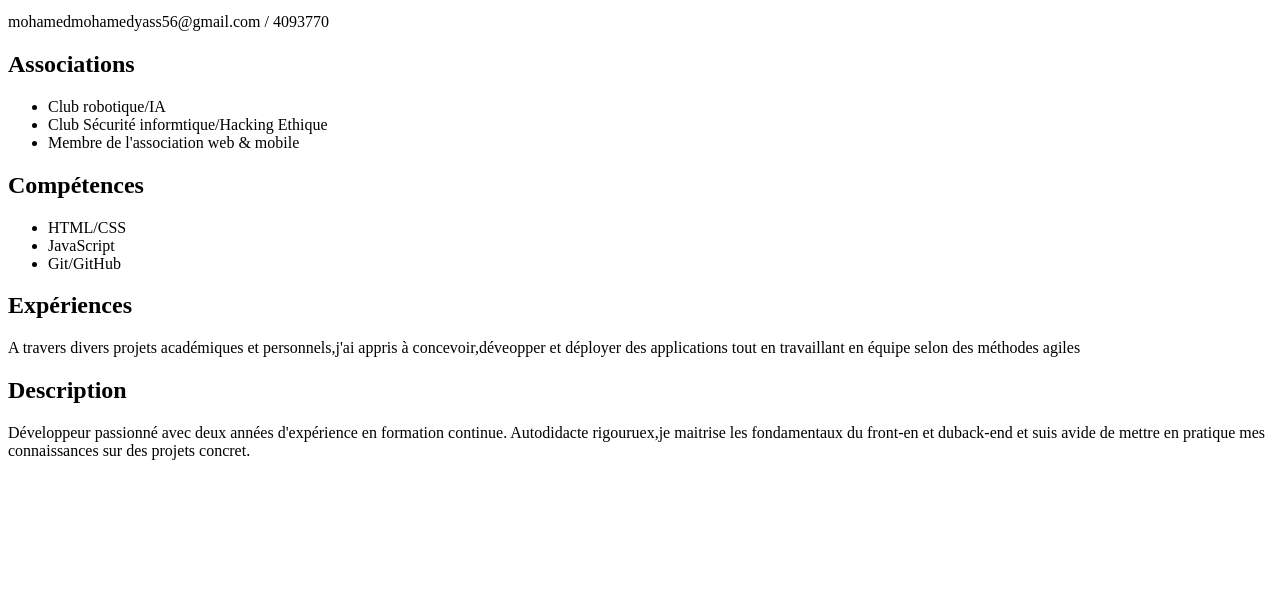
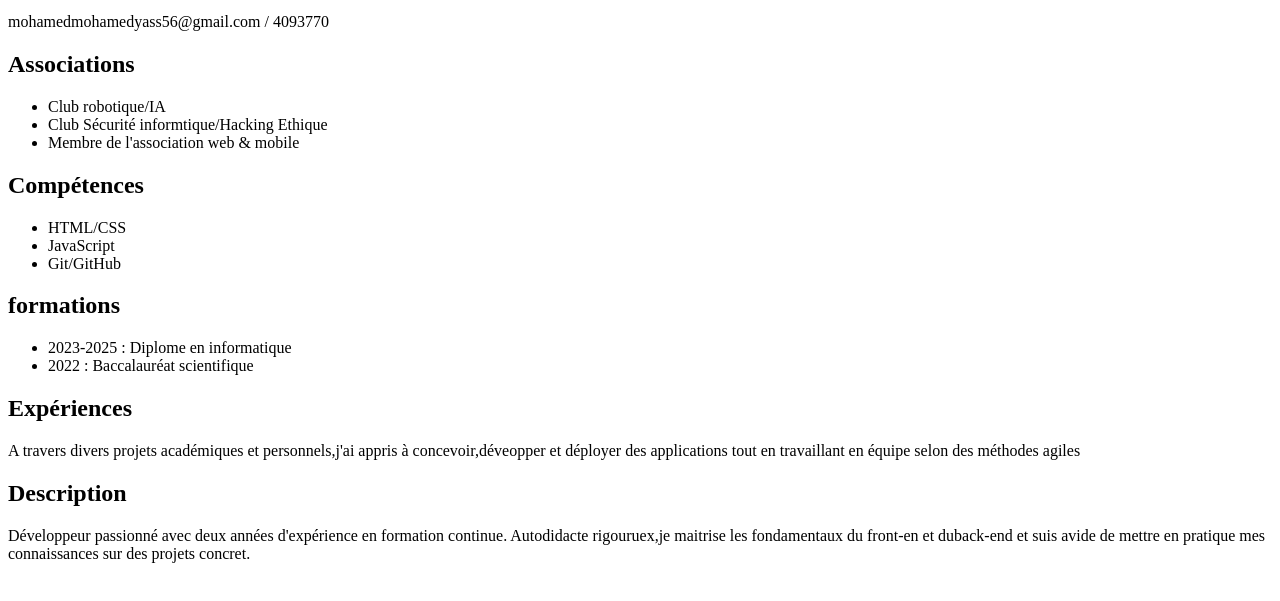
Before and after one commit to mohamedmohamed31/mon-cv, a plain HTML site: page index.html in a window 1280 px wide. Shown: the part 101-702 px from the top of the page. Drawn offline with Linux system fonts and the light colour scheme.

Commit message:
Update index.html

```diff
--- a/index.html
+++ b/index.html
@@ -31,6 +31,13 @@
             <li>Git/GitHub</li>
         </ul>
     </section>
+    <section>
+        <h2>formations</h2>
+        <ul>
+            <li>2023-2025 : Diplome en informatique</li>
+            <li>2022 : Baccalauréat scientifique</li>
+        </ul>
+    </section>
 
    <h2>Expériences</h2>
 
```
